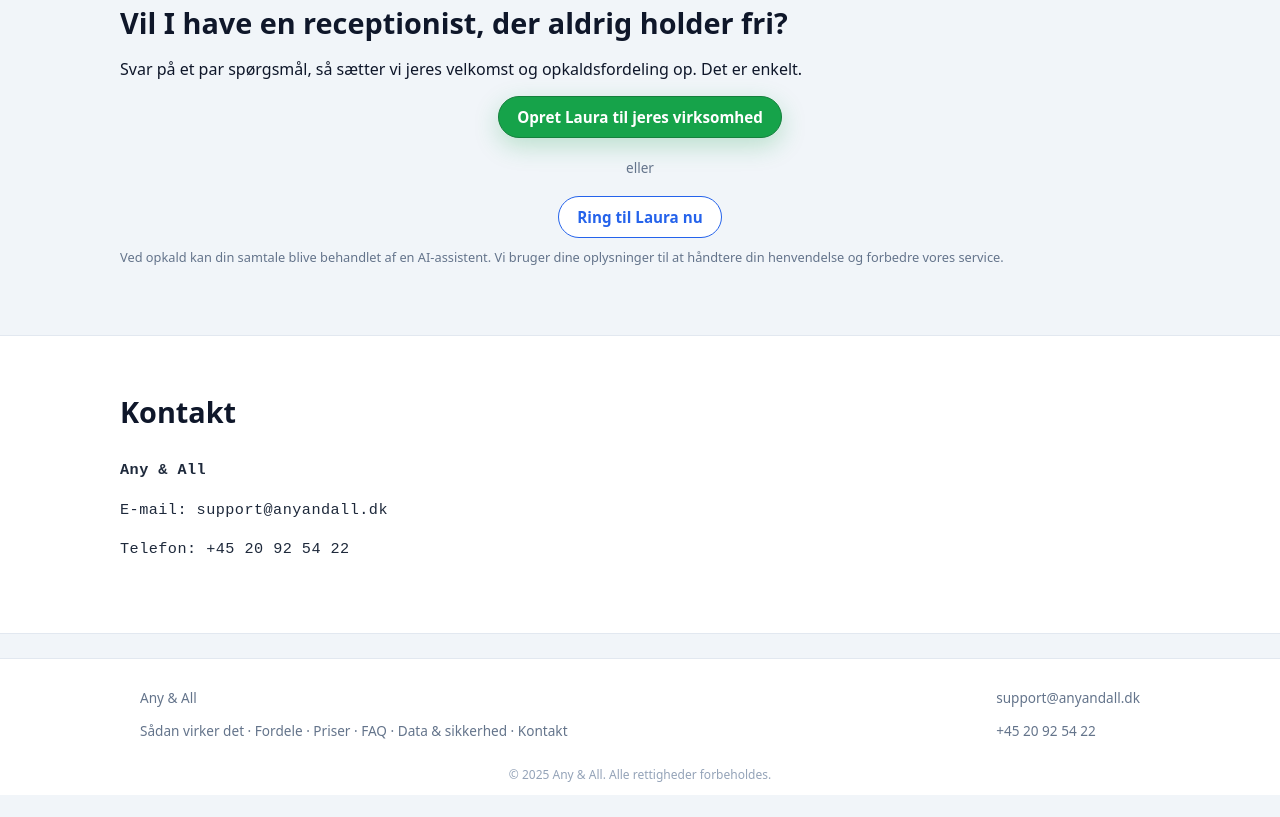
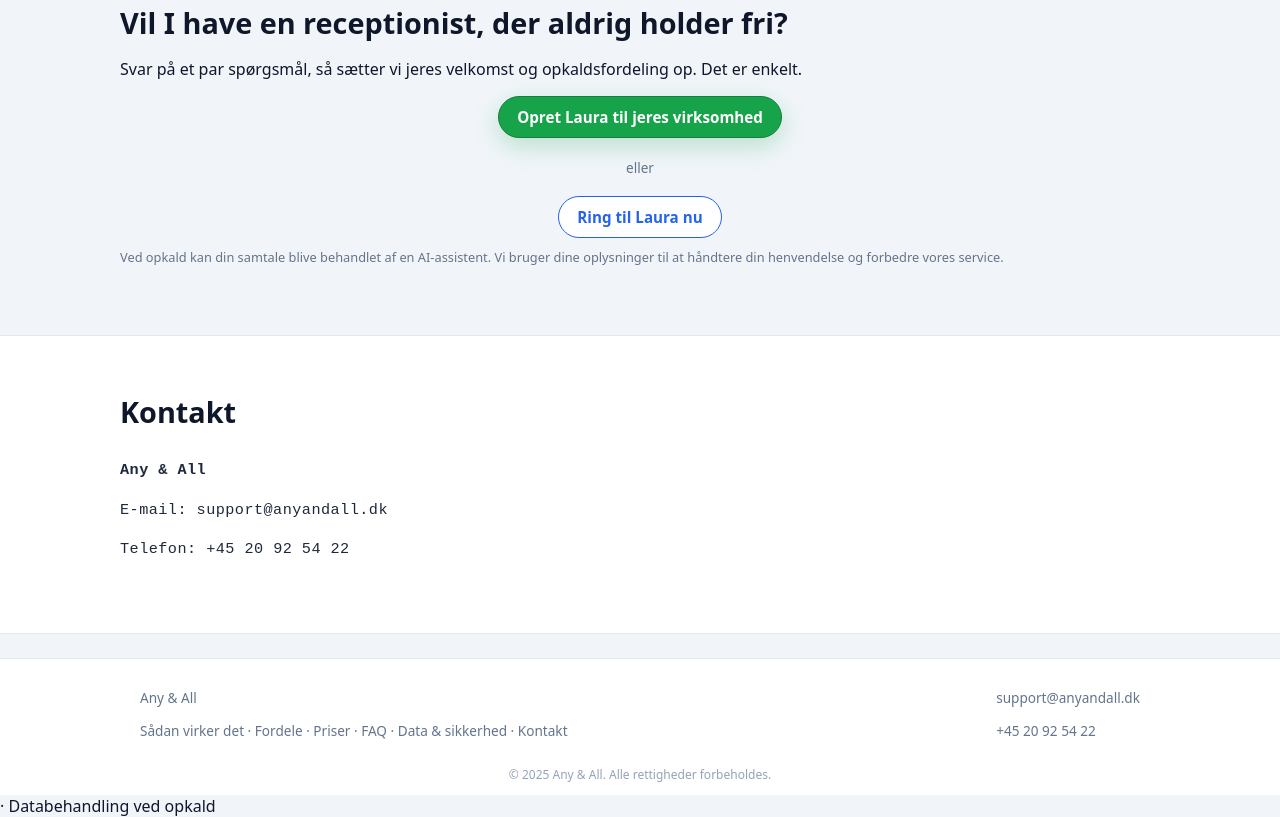
Before and after one commit to support268/anyandall-ai, a plain HTML site: page index.html in a window 1280 px wide. Shown: the part 5360-6177 px from the top of the page. Before the commit the page ends 6155 px from the top, so only its background shows below. Drawn offline with Linux system fonts and the light colour scheme.

Commit message:
Update index.html

```diff
--- a/index.html
+++ b/index.html
@@ -402,3 +402,4 @@
   </footer>
 </body>
 </html>
+· <a href="data.html">Databehandling ved opkald</a>
```
